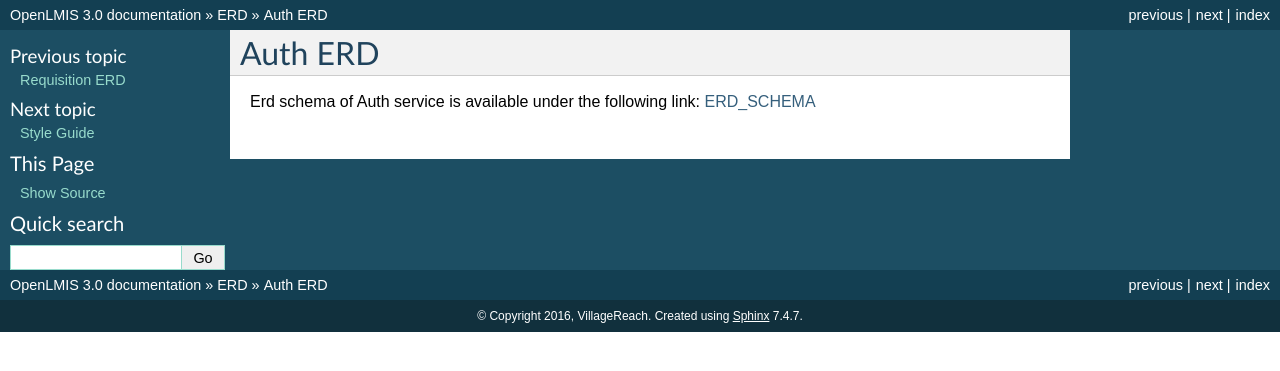
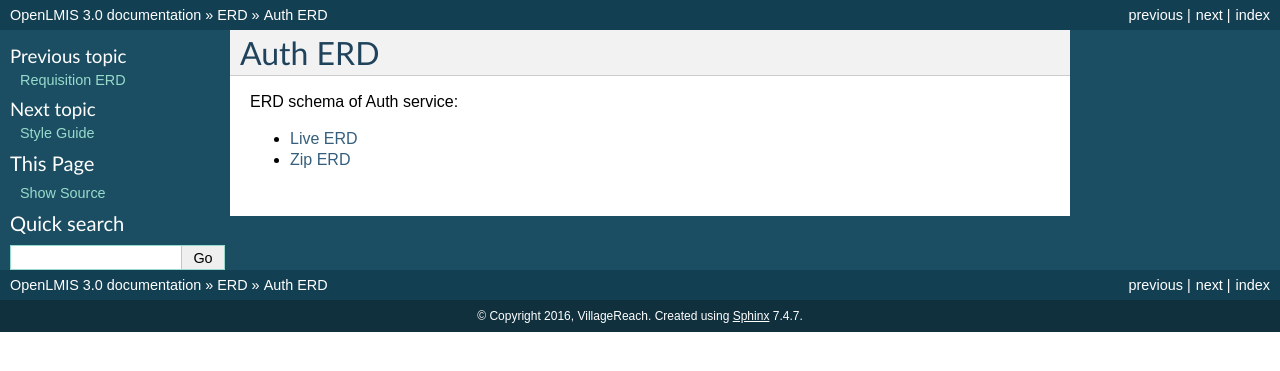
Before and after one commit to OpenLMIS/openlmis-ref-distro, a Sphinx documentation site: the page built from docs/source/erd/erd-auth.rst, in a window 1280 px wide. Shown: the top 371 px of the page. Built offline with Sphinx 7.4.7, drawn with Linux system fonts in a browser that asks for light colours; pages that are not in the unit, such as notebooks, are missing from menus.

Commit message:
add live erd link and update formatting

```diff
--- a/docs/source/erd/erd-auth.rst
+++ b/docs/source/erd/erd-auth.rst
@@ -2,5 +2,7 @@
 Auth ERD
 ===============
 
-Erd schema of Auth service is available under the following link:
-`ERD_SCHEMA <http://ci.openlmis.org:8080/job/OpenLMIS-auth-erd-generation/lastSuccessfulBuild/artifact/erd-auth.zip>`_
+ERD schema of Auth service:
+
+* `Live ERD <http://ci.openlmis.org/erd-auth/>`_
+* `Zip ERD <http://ci.openlmis.org:8080/job/OpenLMIS-auth-erd-generation/lastSuccessfulBuild/artifact/erd-auth.zip>`_
```
